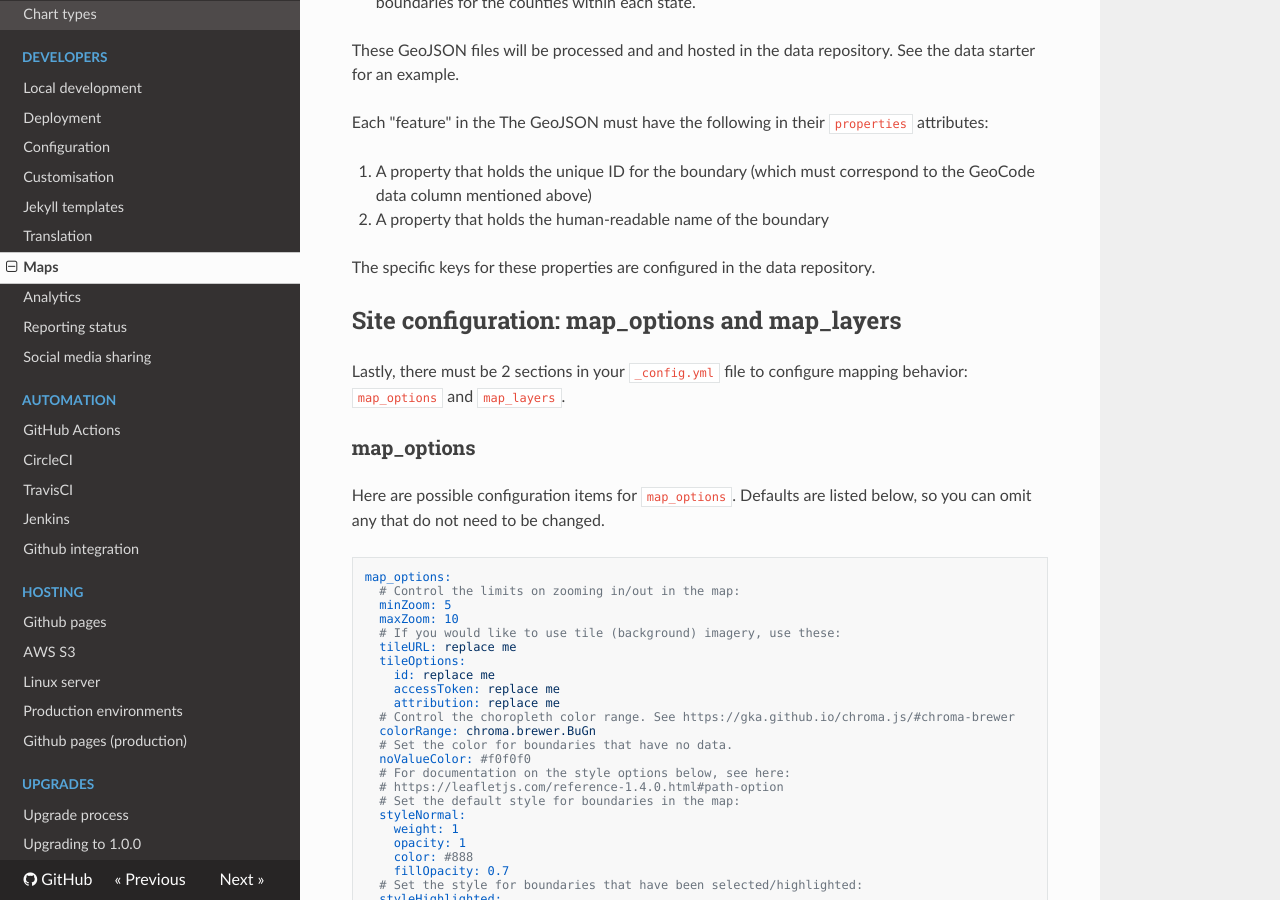
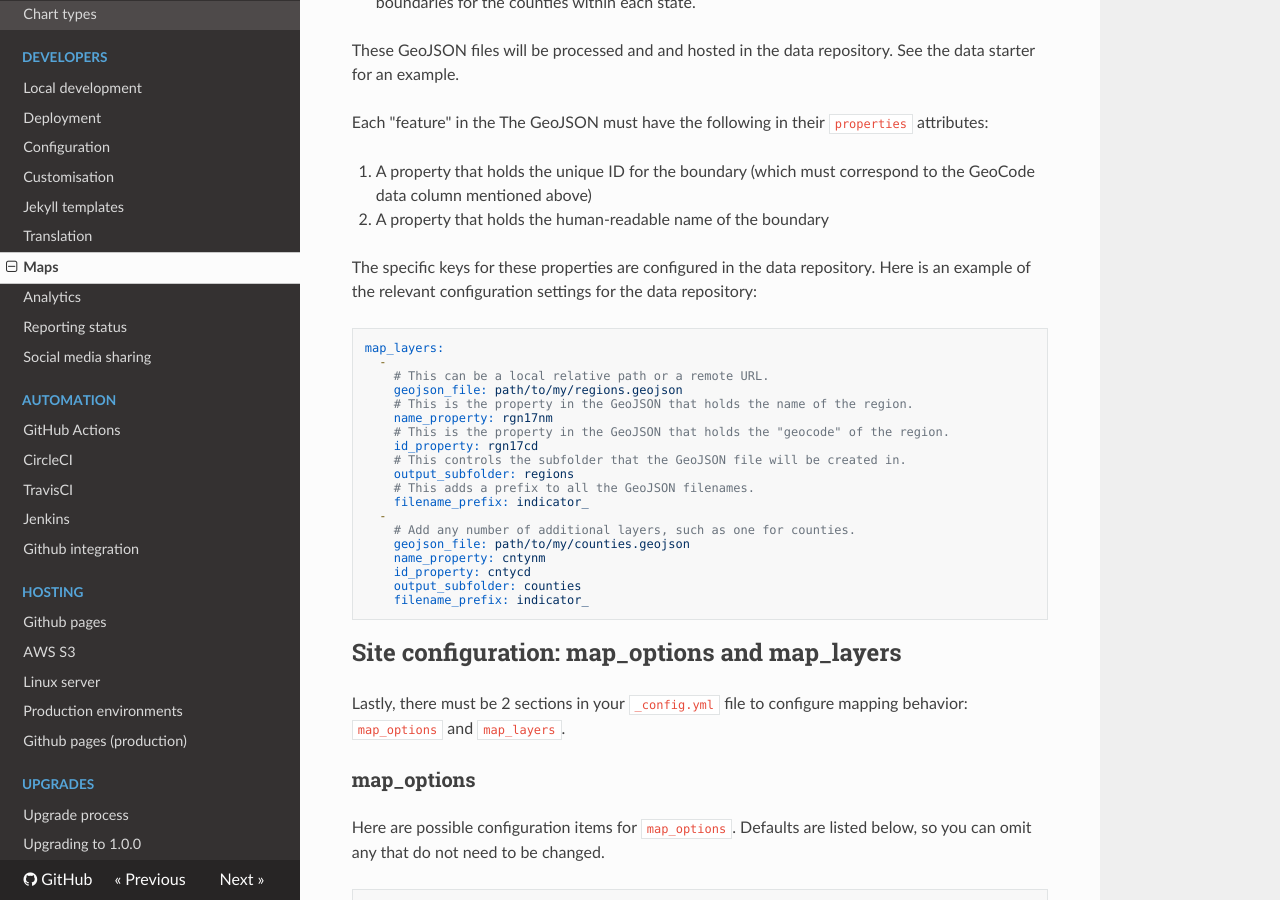
Before and after one commit to open-sdg/open-sdg, an MkDocs documentation site: the page built from docs/maps.md, in a window 1280 px wide and 900 px high, scrolled down 771 px. Built offline with MkDocs 1.6.1, drawn with Linux system fonts in a browser that asks for light colours; nearby versions of some CDN libraries; old or Windows-style settings are respelled for this version of MkDocs.

Commit message:
Add config example for data repository map settings

````diff
--- a/docs/maps.md
+++ b/docs/maps.md
@@ -25,7 +25,29 @@ Each "feature" in the The GeoJSON must have the following in their `properties`
 1. A property that holds the unique ID for the boundary (which must correspond to the GeoCode data column mentioned above)
 2. A property that holds the human-readable name of the boundary
 
-The specific keys for these properties are configured in the data repository.
+The specific keys for these properties are configured in the data repository. Here is an example of the relevant configuration settings for the data repository:
+
+```
+map_layers:
+  -
+    # This can be a local relative path or a remote URL.
+    geojson_file: path/to/my/regions.geojson
+    # This is the property in the GeoJSON that holds the name of the region.
+    name_property: rgn17nm
+    # This is the property in the GeoJSON that holds the "geocode" of the region.
+    id_property: rgn17cd
+    # This controls the subfolder that the GeoJSON file will be created in.
+    output_subfolder: regions
+    # This adds a prefix to all the GeoJSON filenames.
+    filename_prefix: indicator_
+  -
+    # Add any number of additional layers, such as one for counties.
+    geojson_file: path/to/my/counties.geojson
+    name_property: cntynm
+    id_property: cntycd
+    output_subfolder: counties
+    filename_prefix: indicator_
+```
 
 ## Site configuration: map_options and map_layers
 
````
